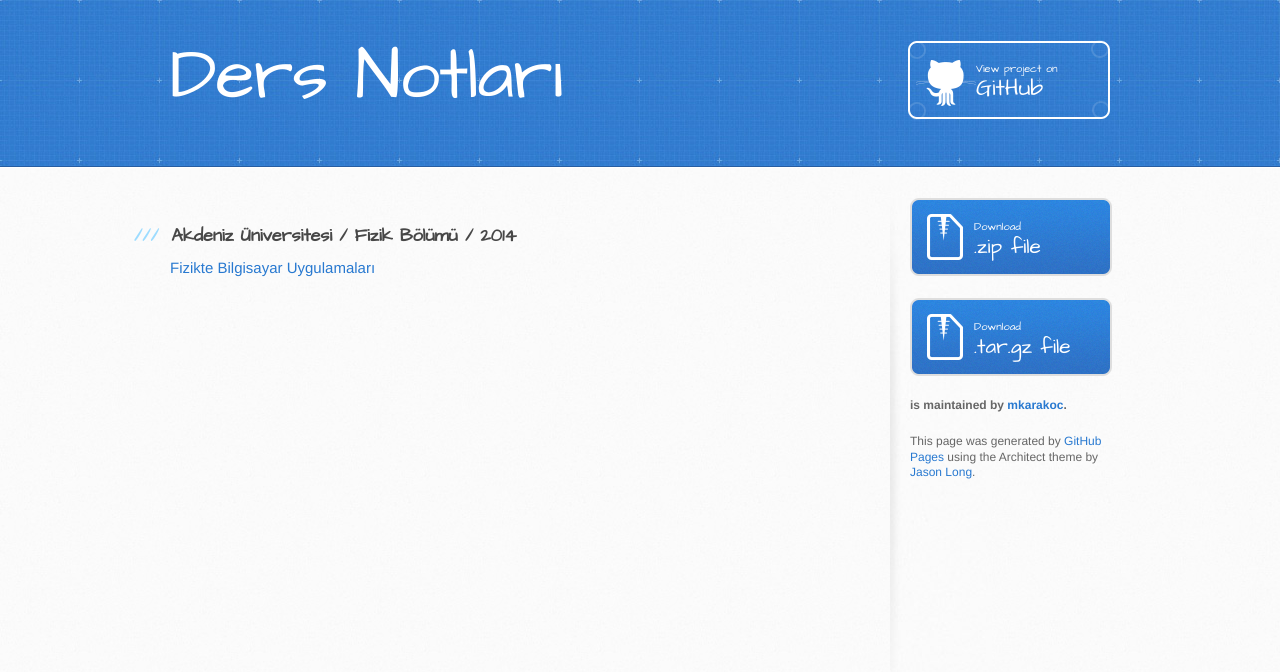
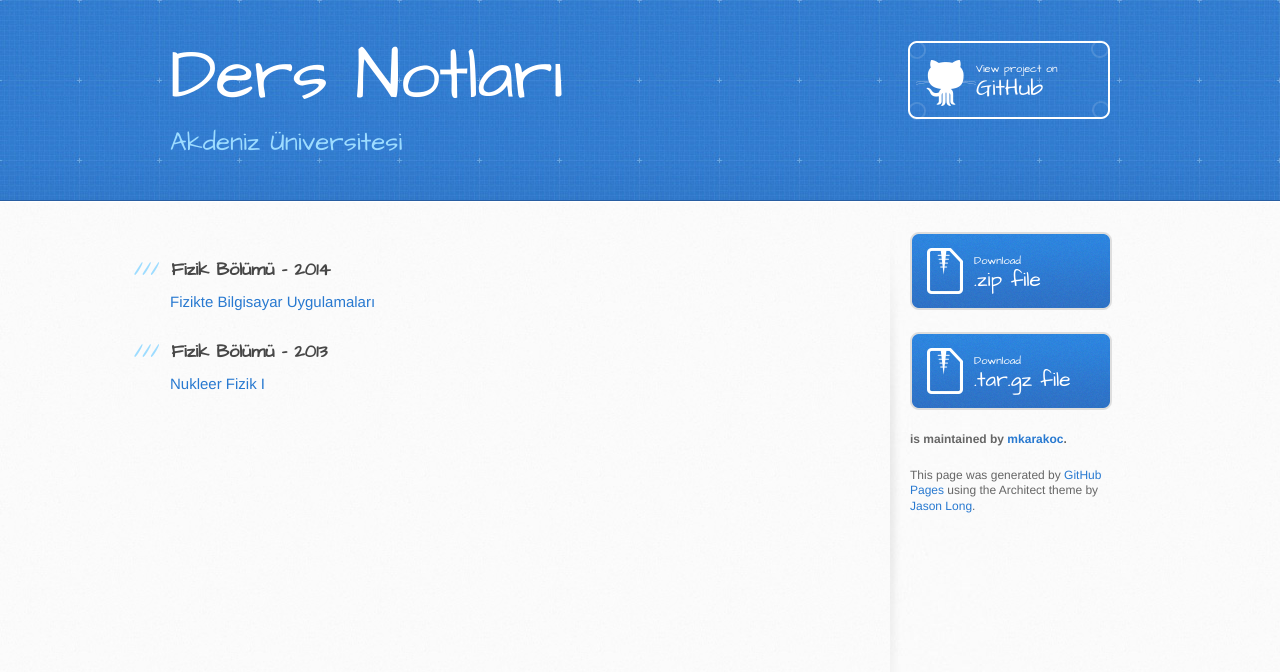
Before and after one commit to mkarakoc/SayisalHesaplama, a plain HTML site: page index.html in a window 1280 px wide. Drawn offline with Linux system fonts and the light colour scheme.

Commit message:
Create gh-pages branch via GitHub

```diff
--- a/index.html
+++ b/index.html
@@ -20,7 +20,7 @@
     <header>
       <div class="inner">
         <h1>Ders Notları</h1>
-        <h2></h2>
+        <h2>Akdeniz Üniversitesi</h2>
         <a href="https://github.com/mkarakoc/dersnotu" class="button"><small>View project on</small>GitHub</a>
       </div>
     </header>
@@ -29,9 +29,14 @@
       <div class="inner clearfix">
         <section id="main-content">
           <h3>
-<a name="akdeniz-%C3%9Cniversitesi--fizik-b%C3%B6l%C3%BCm%C3%BC--2014" class="anchor" href="#akdeniz-%C3%9Cniversitesi--fizik-b%C3%B6l%C3%BCm%C3%BC--2014"><span class="octicon octicon-link"></span></a>Akdeniz Üniversitesi / Fizik Bölümü / 2014</h3>
+<a name="fizik-b%C3%B6l%C3%BCm%C3%BC---2014" class="anchor" href="#fizik-b%C3%B6l%C3%BCm%C3%BC---2014"><span class="octicon octicon-link"></span></a>Fizik Bölümü - 2014</h3>
 
 <p><a href="http://mkarakoc.github.io/dersnotu/fbu-2014/benioku.md">Fizikte Bilgisayar Uygulamaları</a></p>
+
+<h3>
+<a name="fizik-b%C3%B6l%C3%BCm%C3%BC---2013" class="anchor" href="#fizik-b%C3%B6l%C3%BCm%C3%BC---2013"><span class="octicon octicon-link"></span></a>Fizik Bölümü - 2013</h3>
+
+<p><a href="http://mklecturenotes.blogspot.com.tr/">Nukleer Fizik I</a></p>
         </section>
 
         <aside id="sidebar">
--- a/params.json
+++ b/params.json
@@ -1 +1 @@
-{"name":"Ders Notları","tagline":"","body":"### Akdeniz Üniversitesi / Fizik Bölümü / 2014\r\n\r\n[Fizikte Bilgisayar Uygulamaları](http://mkarakoc.github.io/dersnotu/fbu-2014/benioku.md)\r\n","google":"UA-54550613-1","note":"Don't delete this file! It's used internally to help with page regeneration."}
+{"name":"Ders Notları","tagline":"Akdeniz Üniversitesi","body":"### Fizik Bölümü - 2014\r\n\r\n[Fizikte Bilgisayar Uygulamaları](http://mkarakoc.github.io/dersnotu/fbu-2014/benioku.md)\r\n\r\n### Fizik Bölümü - 2013\r\n[Nukleer Fizik I](http://mklecturenotes.blogspot.com.tr/)","google":"UA-54550613-1","note":"Don't delete this file! It's used internally to help with page regeneration."}
```
